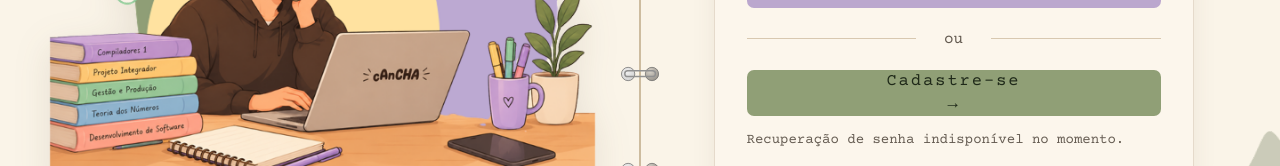
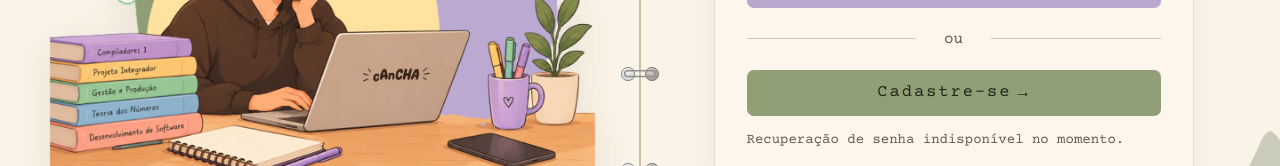
Before and after one commit to FGA0138-MDS-Ajax/2026.2-T03-Torvalds, a React app in the folder frontend/: page /login in a window 1280 px wide. Shown: the part 494-660 px from the top of the page. Built offline with nearby package versions, Linux system fonts and the light colour scheme; no server answers; the HTML template or start-up script is replaced by a standard one.

Commit message:
fix(auth): centraliza o texto do botão Cadastre-se no login

```diff
--- a/frontend/src/features/auth/LoginPage.css
+++ b/frontend/src/features/auth/LoginPage.css
@@ -331,8 +331,10 @@
 }
 
 .login-register {
-  display: grid;
-  place-items: center;
+  display: flex;
+  align-items: center;
+  justify-content: center;
+  gap: 0.35em;
   text-decoration: none;
 }
 
```
